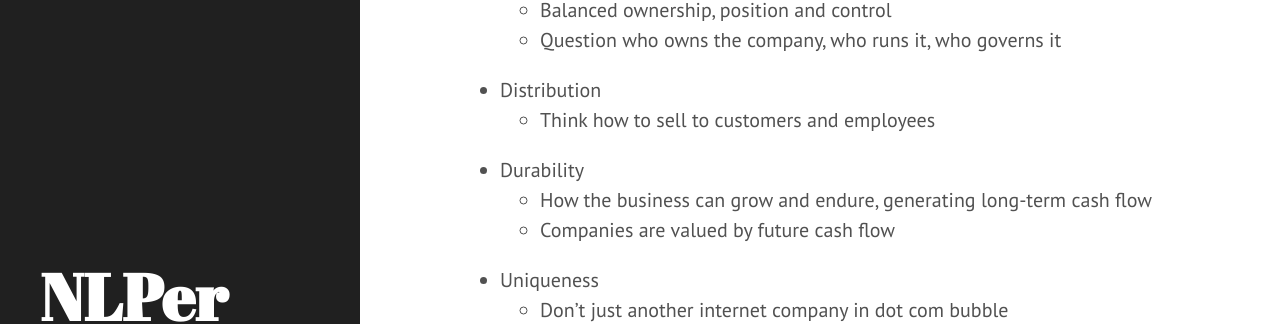
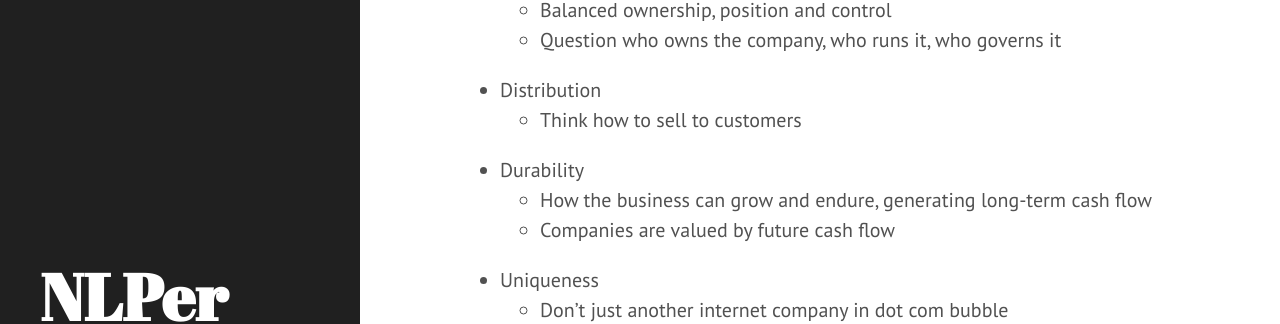
Before and after one commit to zomux/nlper, a Jekyll site: the page built from _posts/2019-10-13-book-review-zero-to-one.md, in a window 1280 px wide and 900 px high, scrolled down 1026 px. Shown: the part 153-477 px from the top of the window. Built offline with Jekyll 4.4.1, drawn with Linux system fonts in a browser that asks for light colours; comment, search, counter and statistics services are not loaded; some of the changed lines change nothing that is shown.

Commit message:
_posts/2019-10-13-book-review-zero-to-one.md updated from https://stackedit.io/

```diff
--- a/_posts/2019-10-13-book-review-zero-to-one.md
+++ b/_posts/2019-10-13-book-review-zero-to-one.md
@@ -33,7 +33,7 @@ To successfully run a startup, the founders have to consider seven factors: 1) s
 	- Balanced ownership, position and control
 	- Question who owns the company, who runs it, who governs it
 - Distribution
-	- Think how to sell to customers and employees
+	- Think how to sell to customers
 - Durability
 	- How the business can grow and endure, generating long-term cash flow
 	- Companies are valued by future cash flow
@@ -73,7 +73,7 @@ To successfully run a startup, the founders have to consider seven factors: 1) s
 - They failed to answer the seven key questions
 - Tesla wins as it has the monopoly
 <!--stackedit_data:
-eyJoaXN0b3J5IjpbMTgyNDk5MTMxMiwxNjI4ODIwNDQ0LC0xMz
-k0NTY1NzA1LC00OTY3Mzc3ODMsLTQ1MTg2NzYyNywtMjU4OTQx
-MTMzXX0=
+eyJoaXN0b3J5IjpbLTE5MjkzNTY0OTIsMTYyODgyMDQ0NCwtMT
+M5NDU2NTcwNSwtNDk2NzM3NzgzLC00NTE4Njc2MjcsLTI1ODk0
+MTEzM119
 -->
```
